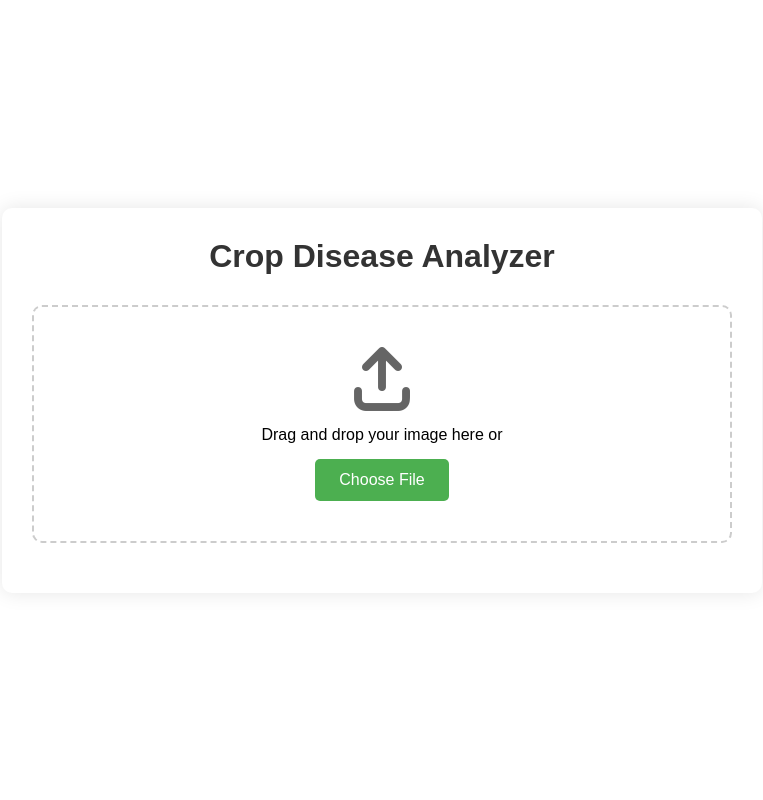
After one commit to Srujanrana07/ScareCrow-hackathon, a Django app: page /index2/ in a window 1280 px wide. The commit adds this page. Shown: the whole page, without its empty margins (258-1021 px from the left). Run offline with Django 5.2, Linux system fonts and the light colour scheme; parts of the project's set-up code (start-up, migrations or seed data) failed here and were passed over.

Commit message:
error's removed

```diff
--- /dev/null
+++ b/disease_detector/static/css/style2.css
@@ -0,0 +1,126 @@
+* {
+    margin: 0;
+    padding: 0;
+    box-sizing: border-box;
+    font-family: Arial, sans-serif;
+}
+
+.container {
+    max-width: 800px;
+    margin: 0 auto;
+    padding: 20px;
+    min-height: 100vh;
+    display: flex;
+    align-items: center;
+    justify-content: center;
+}
+
+.upload-card {
+    width: 100%;
+    background: white;
+    padding: 30px;
+    border-radius: 10px;
+    box-shadow: 0 0 20px rgba(0, 0, 0, 0.1);
+}
+
+h1 {
+    text-align: center;
+    margin-bottom: 30px;
+    color: #333;
+}
+
+.upload-area {
+    border: 2px dashed #ccc;
+    border-radius: 10px;
+    padding: 40px;
+    text-align: center;
+    margin-bottom: 20px;
+    transition: border-color 0.3s, background-color 0.3s;
+}
+
+.upload-area.dragover {
+    border-color: #4CAF50;
+    background-color: rgba(76, 175, 80, 0.1);
+}
+
+.upload-content {
+    display: flex;
+    flex-direction: column;
+    align-items: center;
+    gap: 15px;
+}
+
+#uploadIcon {
+    width: 64px;
+    height: 64px;
+    opacity: 0.6;
+}
+
+button {
+    background-color: #4CAF50;
+    color: white;
+    padding: 12px 24px;
+    border: none;
+    border-radius: 5px;
+    cursor: pointer;
+    font-size: 16px;
+    transition: background-color 0.3s;
+}
+
+button:hover {
+    background-color: #45a049;
+}
+
+.preview-section {
+    margin-top: 30px;
+}
+
+#imagePreview {
+    max-width: 100%;
+    max-height: 400px;
+    margin: 20px 0;
+    border-radius: 5px;
+}
+
+.loading {
+    display: flex;
+    flex-direction: column;
+    align-items: center;
+    gap: 10px;
+    margin: 20px 0;
+}
+
+.spinner {
+    width: 40px;
+    height: 40px;
+    border: 4px solid #f3f3f3;
+    border-top: 4px solid #4CAF50;
+    border-radius: 50%;
+    animation: spin 1s linear infinite;
+}
+
+@keyframes spin {
+    0% { transform: rotate(0deg); }
+    100% { transform: rotate(360deg); }
+}
+
+.results {
+    margin-top: 20px;
+    padding: 20px;
+    background-color: #f9f9f9;
+    border-radius: 5px;
+}
+
+.results h2 {
+    margin-bottom: 15px;
+    color: #333;
+}
+
+.results p {
+    margin: 10px 0;
+    color: #666;
+}
+
+.results strong {
+    color: #333;
+}
--- a/disease_detector/static/js/script.js
+++ b/disease_detector/static/js/script.js
@@ -1 +1,114 @@
-console.log('🚀 JavaScript Loaded!');
+document.addEventListener('DOMContentLoaded', function() {
+    const dropZone = document.getElementById('dropZone');
+    const fileInput = document.getElementById('fileInput');
+    const uploadButton = document.getElementById('uploadButton');
+    const imagePreview = document.getElementById('imagePreview');
+    const previewSection = document.getElementById('previewSection');
+    const loadingIndicator = document.getElementById('loadingIndicator');
+    const resultsSection = document.getElementById('resultsSection');
+    const cropNameElement = document.getElementById('cropName');
+    const diseaseElement = document.getElementById('disease');
+
+    function getCSRFToken() {
+        let cookieValue = null;
+        let cookies = document.cookie.split(';');
+        for (let i = 0; i < cookies.length; i++) {
+            let cookie = cookies[i].trim();
+            if (cookie.startsWith("csrftoken=")) {
+                cookieValue = cookie.substring("csrftoken=".length, cookie.length);
+                break;
+            }
+        }
+        return cookieValue;
+    }
+
+    ['dragenter', 'dragover', 'dragleave', 'drop'].forEach(eventName => {
+        dropZone.addEventListener(eventName, preventDefaults, false);
+    });
+
+    function preventDefaults(e) {
+        e.preventDefault();
+        e.stopPropagation();
+    }
+
+    ['dragenter', 'dragover'].forEach(eventName => {
+        dropZone.addEventListener(eventName, highlight, false);
+    });
+
+    ['dragleave', 'drop'].forEach(eventName => {
+        dropZone.addEventListener(eventName, unhighlight, false);
+    });
+
+    function highlight(e) {
+        dropZone.classList.add('dragover');
+    }
+
+    function unhighlight(e) {
+        dropZone.classList.remove('dragover');
+    }
+
+    dropZone.addEventListener('drop', handleDrop, false);
+
+    function handleDrop(e) {
+        const dt = e.dataTransfer;
+        const files = dt.files;
+        handleFiles(files);
+    }
+
+    uploadButton.addEventListener('click', () => {
+        fileInput.click();
+    });
+
+    fileInput.addEventListener('change', function(e) {
+        handleFiles(this.files);
+    });
+
+    function handleFiles(files) {
+        const file = files[0];
+        if (file && file.type.startsWith('image/')) {
+            const reader = new FileReader();
+            reader.onload = function(e) {
+                imagePreview.src = e.target.result;
+                previewSection.hidden = false;
+                loadingIndicator.hidden = false;
+                resultsSection.hidden = true;
+                analyzeImage(file);
+            }
+            reader.readAsDataURL(file);
+        }
+    }
+
+    function analyzeImage(file) {
+        let formData = new FormData();
+        formData.append("image", file);
+
+        fetch("/detect_disease/", {
+            method: "POST",
+            headers: {
+                "X-CSRFToken": getCSRFToken()
+            },
+            body: formData
+        })
+        .then(response => response.json())
+        .then(data => {
+            if (data.error) {
+                cropNameElement.textContent = "Error";
+                diseaseElement.textContent = data.error;
+            } else {
+                cropNameElement.textContent = data.crop;
+                diseaseElement.textContent = data.disease;
+            }
+            loadingIndicator.hidden = true;
+            resultsSection.hidden = false;
+        })
+        .catch(error => {
+            console.error("Error:", error);
+            cropNameElement.textContent = "Error";
+            diseaseElement.textContent = "Failed to analyze image.";
+            resultsSection.hidden = false;
+        })
+        .finally(() => {
+            loadingIndicator.style.display = "none";
+        });
+    }
+});
--- /dev/null
+++ b/disease_detector/templates/index2.html
@@ -0,0 +1,43 @@
+{% load static %}
+<!DOCTYPE html>
+<html lang="en">
+  <head>
+    <meta charset="UTF-8" />
+    <meta name="viewport" content="width=device-width, initial-scale=1.0" />
+    <title>Crop Disease Analyzer</title>
+    <link rel="stylesheet" type="text/css" href="{% static 'css/style2.css' %}">
+  </head>
+  <body>
+    <div class="container">
+      <div class="upload-card">
+        <h1>Crop Disease Analyzer</h1>
+
+        <div class="upload-area" id="dropZone">
+          <input type="file" id="fileInput" accept="image/*" hidden />
+          <div class="upload-content">
+            <img src="{% static 'img/up-loading.png' %}" alt="Upload" id="uploadIcon" />
+            <p>Drag and drop your image here or</p>
+            <button id="uploadButton">Choose File</button>
+          </div>
+        </div>
+
+        <div class="preview-section" id="previewSection" hidden>
+          <h2>Selected Image:</h2>
+          <img id="imagePreview" alt="Preview" />
+
+          <div class="loading" id="loadingIndicator" hidden>
+            <div class="spinner"></div>
+            <p>Analyzing image...</p>
+          </div>
+
+          <div class="results" id="resultsSection" hidden>
+            <h2>Analysis Results:</h2>
+            <p><strong>Crop Name:</strong> <span id="cropName"></span></p>
+            <p><strong>Disease:</strong> <span id="disease"></span></p>
+          </div>
+        </div>
+      </div>
+    </div>
+    <script src="{% static 'js/script.js' %}"></script>
+  </body>
+</html>
--- a/disease_detector/urls.py
+++ b/disease_detector/urls.py
@@ -1,7 +1,9 @@
 from django.urls import path
-from .views import home, predict_crop_view
+from .views import home, predict_crop_view, index2,detect_disease
 
 urlpatterns = [
     path('', home, name="home"),
     path('predict_crop/', predict_crop_view, name="predict_crop"),
+    path('index2/', index2, name='index2'),
+    path('detect_disease/', detect_disease, name='detect_disease'),
 ]
--- a/disease_detector/views.py
+++ b/disease_detector/views.py
@@ -2,7 +2,10 @@ from django.shortcuts import render
 from django.http import JsonResponse
 import json
 from .crop_analyser import fun_call  # Import the function
+from .image_classifier_code import predict_disease
 from django.views.decorators.csrf import csrf_exempt
+import numpy as np
+import cv2
 
 def home(request):
     return render(request, 'index.html')
@@ -32,3 +35,28 @@ def predict_crop_view(request):
             return JsonResponse({"error": str(e)}, status=400)
 
     return JsonResponse({"error": "Invalid request method"}, status=405)
+
+
+def index2(request):
+    return render(request, 'index2.html')
+
+
+@csrf_exempt  # Only for development; use proper CSRF handling in production
+def detect_disease(request):
+    if request.method == "POST" and request.FILES.get("image"):
+        image_file = request.FILES["image"].read()
+        image_np = np.frombuffer(image_file, np.uint8)
+        image = cv2.imdecode(image_np, cv2.IMREAD_COLOR)
+
+        if image is None:
+            return JsonResponse({"error": "Invalid image file"}, status=400)
+
+        # Predict disease
+        disease_name = predict_disease(image)
+
+        # Extract crop name (assuming "paddy" as default, modify logic as needed)
+        crop_name = "Paddy" if "paddy" in disease_name else "Unknown"
+
+        return JsonResponse({"crop": crop_name, "disease": disease_name})
+
+    return JsonResponse({"error": "Invalid request"}, status=400)
```
Also changed, not shown: disease_detector/image_classifier_code.py (+4 -16 lines), disease_detector/templates/index.html (+12 -7 lines), requirement.txt (+21 -22 lines), disease_detector/200001.jpg (added), disease_detector/static/img/up-loading.png (added).
